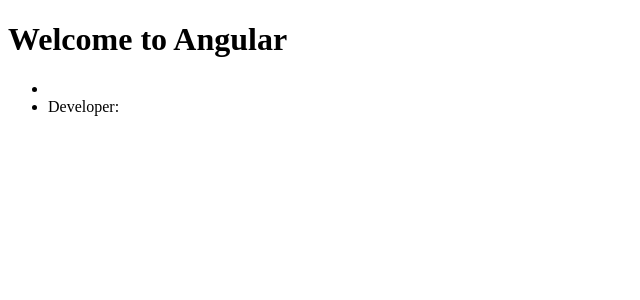
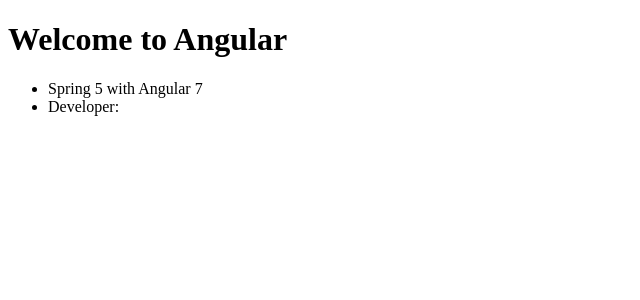
Before and after one commit to DanielLizardo12/angular-client-app, an Angular app: page / in a window 1280 px wide. Shown: the top 300 px of the page, without its empty margins (0-640 px from the left). Built offline with nearby package versions, Linux system fonts and the light colour scheme.

Commit message:
bug fix variable course

```diff
--- a/src/app/app.component.ts
+++ b/src/app/app.component.ts
@@ -8,6 +8,6 @@
 export class AppComponent {
   title: string = 'Welcome to Angular';
 
-  course: string = 'Spring 5 with Angular 7';
+  subtitle: string = 'Spring 5 with Angular 7';
   student: string = 'Daniel Lizardo :D';
 }
```
